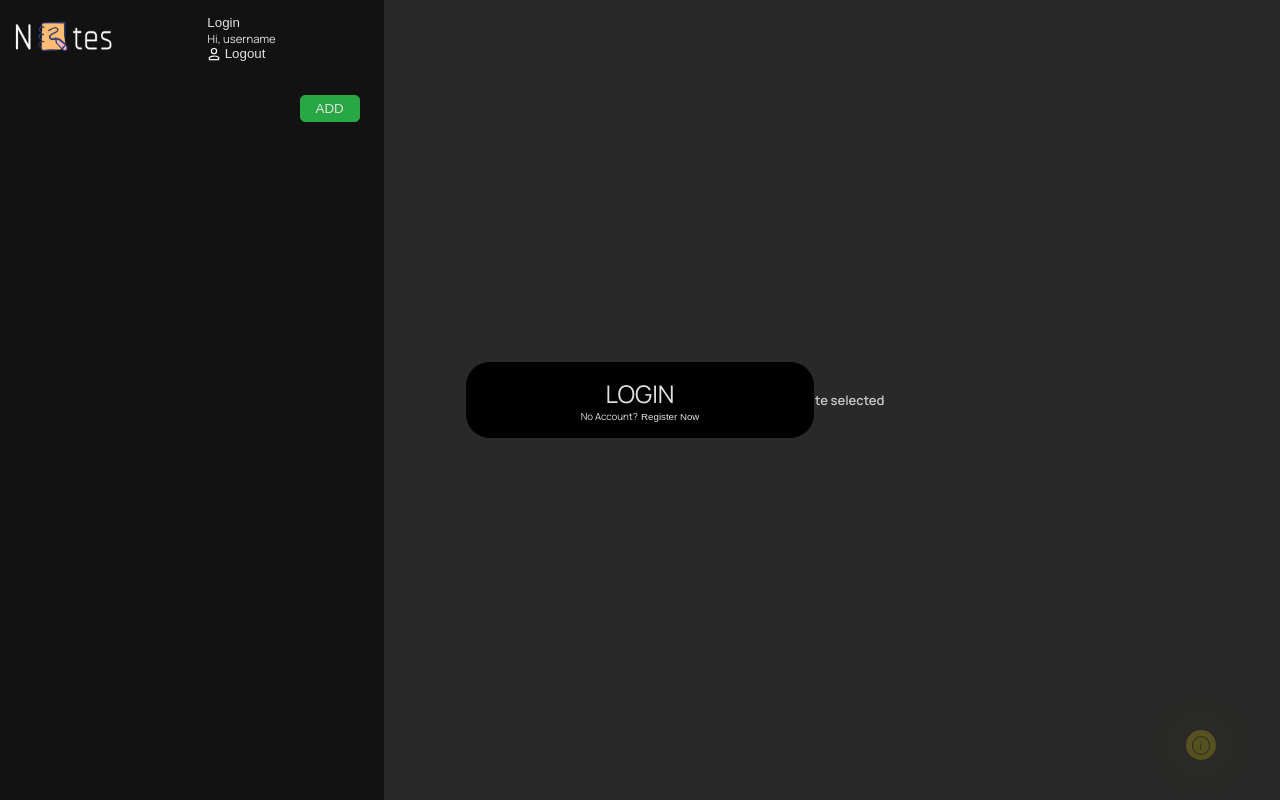
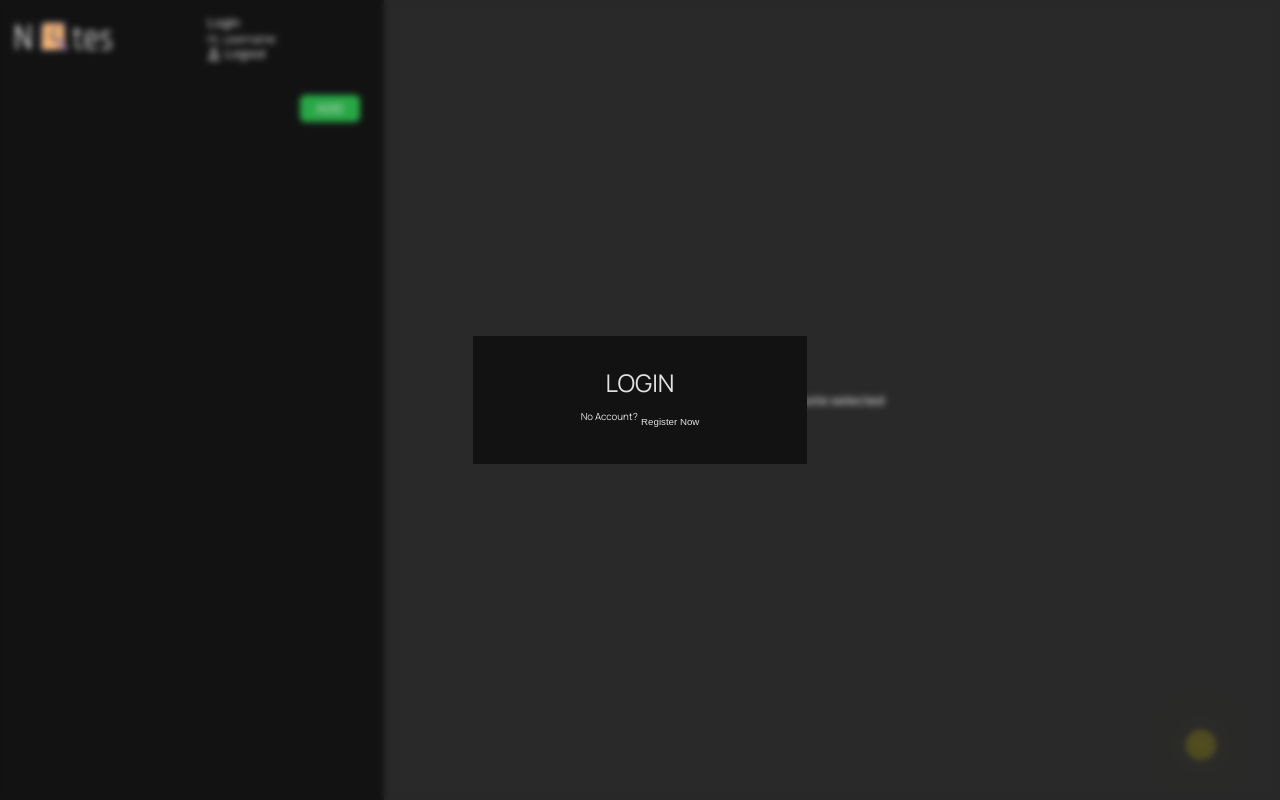
Before and after one commit to claudiugubernu/notes-app, a React (Create React App) app in the folder client/: page / in a window 1280 px wide. Both pictures are taken after a click on the button "Login". Built offline with nearby package versions, Linux system fonts and the light colour scheme.

Commit message:
added toggle functionality between login/register

```diff
--- a/client/src/App.tsx
+++ b/client/src/App.tsx
@@ -17,8 +17,8 @@ function App() {
     setShowUserModal((prev) => !prev);
   }
 
-  const onToggleUserModal = () => {
-    setToggleUserModal('register')
+  const onToggleUserModal = (mode: string) => {
+    setToggleUserModal(mode);
   }
 
   return (
@@ -27,7 +27,7 @@ function App() {
       <Main />
       <MarkdownInfo onToggleModal={onToggleModal} toggleModal={toggleModal} />
       <div className='m-0 info-btn' onClick={onToggleModal}><span>i</span></div>
-      <Modal showUserModal={showUserModal} toggleUserModal={toggleUserModal} onToggleUserModal={onToggleUserModal} />
+      <Modal showUserModal={showUserModal} onShowUserModal={onShowUserModal} toggleUserModal={toggleUserModal} onToggleUserModal={onToggleUserModal} />
     </div>
   );
 }
--- a/client/src/components/LoginModal/LoginModal.tsx
+++ b/client/src/components/LoginModal/LoginModal.tsx
@@ -1,6 +1,10 @@
 import Button from "../Button/Button"
 
-const LoginModal = () => {
+interface Props {
+  onToggleUserModal: (mode: string) => void;
+}
+
+const LoginModal = ({ onToggleUserModal }: Props) => {
   return (
     <div className="login-modal">
       <p className="modal--title fs-30 text-center m-0">LOGIN</p>
@@ -9,6 +13,7 @@ const LoginModal = () => {
         <Button
           label={'Register now'}
           variant={'button--link fs-12'}
+          onClick={() => onToggleUserModal('register')}
         />
       </div>
     </div>
--- a/client/src/components/MarkdownInfo/markdown-info.scss
+++ b/client/src/components/MarkdownInfo/markdown-info.scss
@@ -11,6 +11,7 @@
   opacity: 0;
   visibility: hidden;
   transition: all 300ms ease-in-out;
+  z-index: 999;
 
   .markdown-blur-layer {
     bottom: 0;
--- a/client/src/components/Modal/Modal.tsx
+++ b/client/src/components/Modal/Modal.tsx
@@ -4,17 +4,23 @@ import RegisterModal from '../RegisterModal/RegisterModal'
 interface Props {
   showUserModal: boolean;
   toggleUserModal: string;
-  onToggleUserModal: () => void;
+  onToggleUserModal: (mode: string) => void;
+  onShowUserModal: () => void;
 }
 
-const Modal = ({ showUserModal, toggleUserModal, onToggleUserModal }: Props) => {
+const Modal = ({ showUserModal, onShowUserModal, toggleUserModal, onToggleUserModal }: Props) => {
   return (
-    <div className={showUserModal ? 'modal show' : 'modal'}>
+    <div className={showUserModal ? 'modal active' : 'modal'}>
+      <div className='modal--blur-layer' onClick={onShowUserModal}></div>
       {
         toggleUserModal === 'login' ? (
-          <LoginModal />
+          <div className="modal--inner">
+            <LoginModal onToggleUserModal={onToggleUserModal} />
+          </div>
         ) : (
-          <RegisterModal />
+          <div className="modal--inner">
+            <RegisterModal onToggleUserModal={onToggleUserModal} />
+          </div>
         )
       }
     </div>
--- a/client/src/components/RegisterModal/RegisterModal.tsx
+++ b/client/src/components/RegisterModal/RegisterModal.tsx
@@ -1,6 +1,10 @@
 import Button from "../Button/Button"
 
-const RegisterModal = () => {
+interface Props {
+  onToggleUserModal: (mode: string) => void;
+}
+
+const RegisterModal = ({ onToggleUserModal }: Props) => {
   return (
     <div className="register-modal">
       <p className="modal--title fs-30 text-center m-0">REGISTER</p>
@@ -9,6 +13,7 @@ const RegisterModal = () => {
         <Button
           label={'Login now'}
           variant={'button--link fs-12'}
+          onClick={() => onToggleUserModal('login')}
         />
       </div>
     </div>
--- a/client/src/styles/common/modal.scss
+++ b/client/src/styles/common/modal.scss
@@ -1,51 +1,51 @@
 .modal {
-    position: absolute;
-    top: 55%;
-    left: 50%;
-    transform: translate(-50%, -50%);
-    opacity: 0;
-    visibility: hidden;
-    border: 1px solid var(--color-primary);
-    border-radius: 25px;
-    transition: all 400ms ease-in-out;
-    width: 100%;
-    max-width: 350px;
-    padding: 15px 25px;
-    background-color: var(--color-black);
-    z-index: 50;
-
-    &.show {
-        opacity: 1;
-        visibility: visible;
-        top: 50%;
-        transform: translate(-50%, -50%);
-    }
-
-    .modal-header {
-        svg {
-            stroke: var(--color-primary);
-            cursor: pointer;
-            font-size: 20px;
-        }
-    }
-}
-
-.overlay {
-    content: '';
     position: fixed;
-    top: 0;
+    top: 100px;
     right: 0;
     bottom: 0;
     left: 0;
     width: 100%;
-    background-color: rgba(0, 0, 0, 0.8);
+    display: flex;
+    justify-content: center;
+    align-items: center;
     opacity: 0;
     visibility: hidden;
-    transition: all 400ms ease-in-out;
-    z-index: 10;
+    transition: all 300ms ease-in-out;
+    z-index: 999;
+
+    &--blur-layer {
+      bottom: 0;
+      left: 0;
+      position: fixed;
+      right: 0;
+      top: 0;
+      z-index: 50;
+      backdrop-filter: blur(3px);
+    }
+
+    &--inner {
+      width: 100%;
+      @include rs('max-width', $ss, 500);
+      background-color: var(--color-primary-dark);
+      padding: 30px;
+      z-index: 9999;
+
+      .modal-header {
+        .close-modal {
+          cursor: pointer;
+          user-select: none;
+        }
+      }
+
+      p {
+        margin-top: 0;
+        @include rs('margin-bottom',$ss, 16);
+      }
+    }
 
     &.active {
-        opacity: 1;
-        visibility: visible;
+      opacity: 1;
+      visibility: visible;
+      top: 0;
     }
-}
+  }
```
